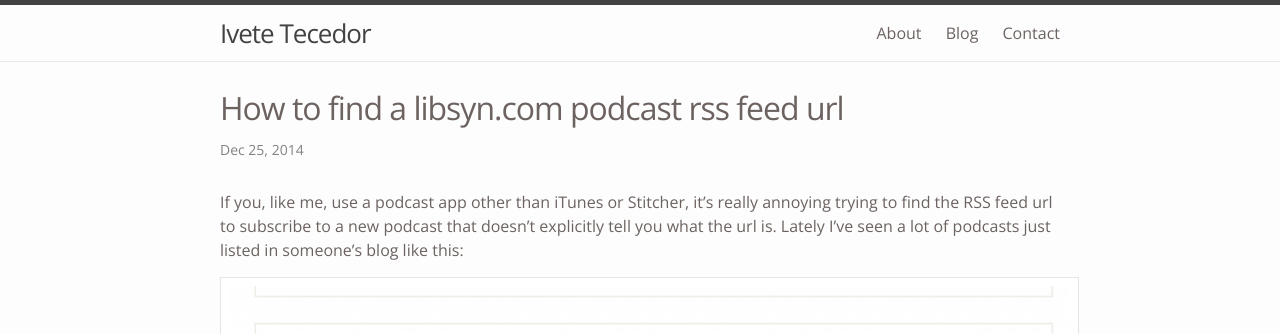
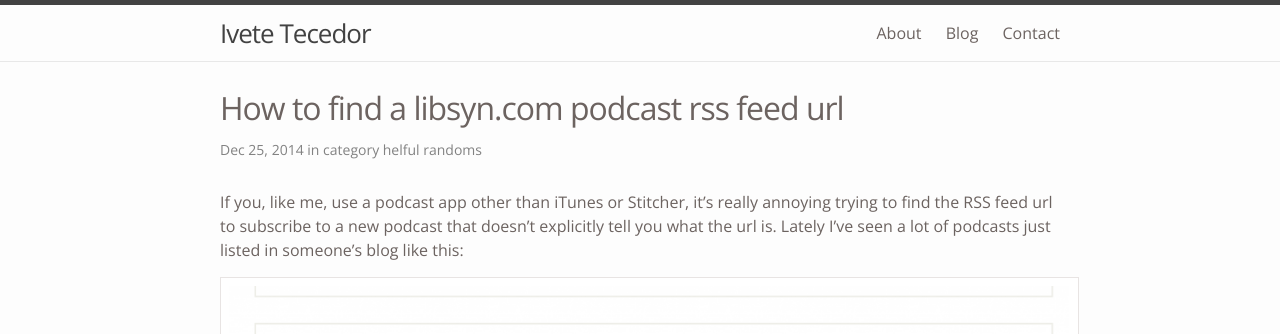
Before and after one commit to itecedor/itc-jekyll, a Jekyll site: the page built from _posts/2014-11-25-how-to-find-podcast-rss-feed-url.markdown, in a window 1280 px wide. Shown: the top 334 px of the page. Built offline with Jekyll 4.4.1, drawn with Linux system fonts in a browser that asks for light colours; some web fonts are replaced; comment, search, counter and statistics services are not loaded.

Commit message:
display post category (still need to make category index pages)

```diff
--- a/_layouts/post.html
+++ b/_layouts/post.html
@@ -5,7 +5,7 @@ layout: default
 
   <header class="post-header">
     <h1 class="post-title">{{ page.title }}</h1>
-    <p class="post-meta">{{ page.date | date: "%b %-d, %Y" }}{% if page.author %} • {{ page.author }}{% endif %}{% if page.meta %} • {{ page.meta }}{% endif %}</p>
+    <p class="post-meta">{{ page.date | date: "%b %-d, %Y" }}{% if page.author %} • {{ page.author }}{% endif %}{% if page.meta %} • {{ page.meta }}{% endif %}{{% if page.categories %}} in category {{page.categories}}</p>
   </header>
 
   <article class="post-content">
--- a/_posts/2014-11-25-how-to-find-podcast-rss-feed-url.markdown
+++ b/_posts/2014-11-25-how-to-find-podcast-rss-feed-url.markdown
@@ -3,7 +3,7 @@ layout: post
 title:  "How to find a libsyn.com podcast rss feed url"
 date:   2014-12-25 21:50:41
 permalink: /how-to-find-a-libsyn-com-podcast-rss-feed-url/
-categories: "helful randoms"
+categories: ['helful randoms']
 ---
 
 If you, like me, use a podcast app other than iTunes or Stitcher, it’s really annoying trying to find the RSS feed url to subscribe to a new podcast that doesn’t explicitly tell you what the url is. Lately I’ve seen a lot of podcasts just listed in someone’s blog like this:
```
